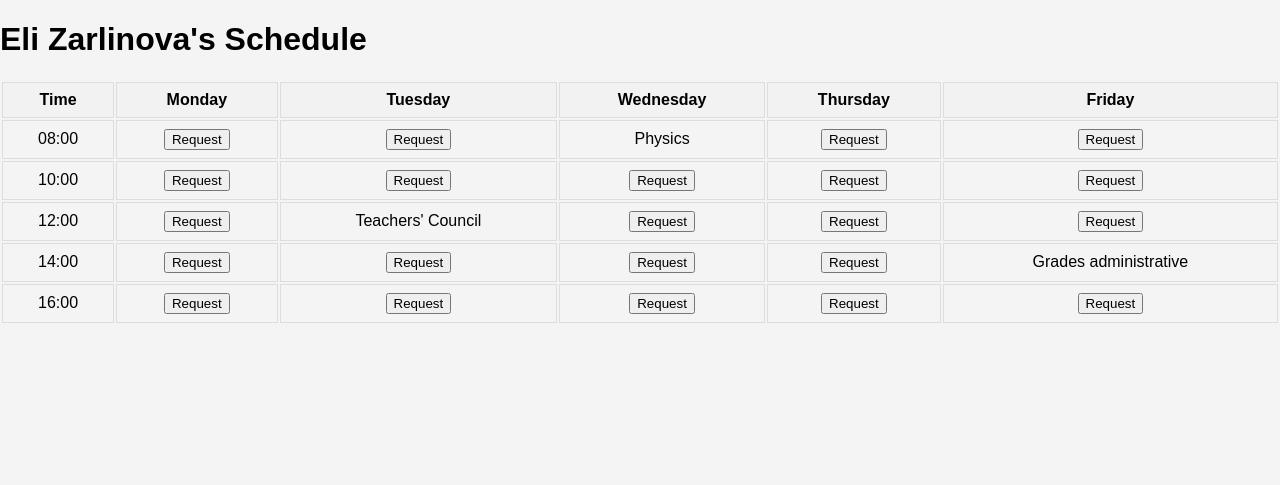
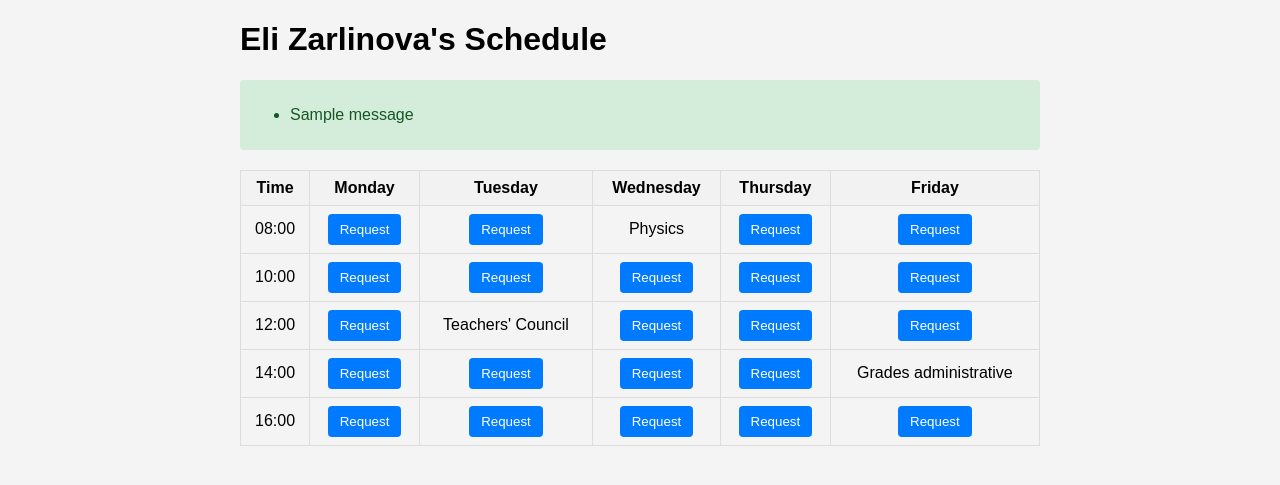
Before and after one commit to MarijaTrajanoska/teachers-app, a Flask app: a page that uses templates/schedule.html in a window 1280 px wide. Shown: the part 41-526 px from the top of the page. Run offline with Flask 3, Linux system fonts and the light colour scheme; the visitor is signed in with stand-in values (Sample User, id 1); one stand-in notice (Sample message) is shown.

Commit message:
Update schedule.html

```diff
--- a/templates/schedule.html
+++ b/templates/schedule.html
@@ -3,9 +3,24 @@
 {% block title %}{{ teacher }}'s Schedule{% endblock %}
 
 {% block body %}
+<div class="container">
     <h1>{{ teacher }}'s Schedule</h1>
+
+    {% with messages = get_flashed_messages() %}
+        {% if messages %}
+            <div class="status-message">
+                <ul>
+                    {% for message in messages %}
+                        <li>{{ message }}</li>
+                    {% endfor %}
+                </ul>
+            </div>
+        {% endif %}
+    {% endwith %}
+
     <div class="calendar">
         <table>
+            <thead>
                 <tr>
                     <th>Time</th>
                     <th>Monday</th>
@@ -14,27 +29,40 @@
                     <th>Thursday</th>
                     <th>Friday</th>
                 </tr>
+            </thead>
+            <tbody>
                 {% for time, slots in schedule.items() %}
                     <tr>
                         <td>{{ time }}</td>
                         {% for day, subject in slots.items() %}
                             <td>
                                 <div class="slot">
-                    {{ subject }}
+                                    {% if teacher != session['username'] %}
                                         {% if subject == "" %}
                                             <!-- Button that triggers the modal -->
-                    <button onclick="showModal('{{ teacher }}', '{{ day }}', '{{ time }}')">Request</button>
+                                            <button onclick="showModal('{{ teacher }}', '{{ day }}', '{{ time }}')" class="request-btn">Request</button>
+                                        {% else %}
+                                            {{ subject }}
+                                        {% endif %}
+                                    {% else %}
+                                        {% if subject == "" %}
+                                            <!-- Button that triggers the modal -->
+                                            <button disabled class="schedule-btn">Request</button>
+                                        {% elif subject != "" %}
+                                            {{ subject }}
+                                        {% endif %}
                                     {% endif %}
                                 </div>
                             </td>
                         {% endfor %}
                     </tr>
                 {% endfor %}
+            </tbody>
         </table>
     </div>
 
     <!-- The Modal -->
-<div id="requestModal" class="modal" style="display:none;">
+    <div id="requestModal" class="modal">
         <div class="modal-content">
             <span class="close" onclick="closeModal()">&times;</span>
             <h2>Request Help</h2> <!-- Modal Title -->
@@ -57,31 +85,64 @@
                     <option value="Normal">Normal</option>
                     <option value="Urgent">Urgent</option>
                 </select>
-            <button type="submit">Send Request</button>
-            <button type="button" onclick="closeModal()">Cancel</button>
+                <button type="submit" class="send-request-btn">Send Request</button>
+                <button type="button" onclick="closeModal()" class="cancel-btn">Cancel</button>
             </form>
+        </div>
     </div>
 </div>
 
 <style>
+    /* Styles for the calendar */
+    .container {
+        max-width: 800px;
+        margin: 0 auto;
+    }
+
+    .calendar {
+        margin-top: 20px;
+        overflow-x: auto;
+    }
+
+    table {
+        width: 100%;
+        border-collapse: collapse;
+    }
+
+    th, td {
+        padding: 8px;
+        text-align: left;
+        border-bottom: 1px solid #ddd;
+    }
+
+    th {
+        background-color: #f2f2f2;
+    }
+
+    .slot {
+        position: relative;
+    }
+
+    /* Styles for the modal */
     .modal {
-    display: none; /* Hidden by default */
-    position: fixed; /* Stay in place */
-    z-index: 1; /* Sit on top */
+        display: none;
+        position: fixed;
+        z-index: 1;
         left: 0;
         top: 0;
-    width: 100%; /* Full width */
-    height: 100%; /* Full height */
-    overflow: auto; /* Enable scroll if needed */
-    background-color: rgba(0,0,0,0.4); /* Black w/ opacity */
+        width: 100%;
+        height: 100%;
+        overflow: auto;
+        background-color: rgba(0,0,0,0.4);
     }
 
     .modal-content {
         background-color: #fefefe;
-    margin: 15% auto; /* 15% from the top and centered */
+        margin: 15% auto;
         padding: 20px;
         border: 1px solid #888;
-    width: 80%; /* Could be more or less, depending on screen size */
+        width: 80%;
+        border-radius: 8px;
     }
 
     .close {
@@ -89,14 +150,52 @@
         float: right;
         font-size: 28px;
         font-weight: bold;
+        cursor: pointer;
     }
 
     .close:hover,
     .close:focus {
         color: #000;
         text-decoration: none;
+    }
+
+    /* Styles for the buttons */
+    .request-btn,
+    .schedule-btn,
+    .send-request-btn,
+    .cancel-btn {
+        background-color: #007bff;
+        color: #fff;
+        border: none;
+        padding: 8px 12px;
+        border-radius: 4px;
         cursor: pointer;
+        transition: background-color 0.3s ease;
     }
+
+    .request-btn:hover,
+    .schedule-btn:hover,
+    .send-request-btn:hover,
+    .cancel-btn:hover {
+        background-color: #0056b3;
+    }
+
+    .request-btn:disabled,
+    .schedule-btn:disabled {
+        background-color: #ccc;
+        cursor: not-allowed;
+    }
+
+    /* Styles for the status message */
+    .status-message {
+        margin-top: 20px;
+        padding: 10px;
+        background-color: #d4edda;
+        color: #155724;
+        border-radius: 4px;
+    }
+
+
 </style>
 
 <script>
```
Lines whose indentation alone changed are shown as unchanged.
